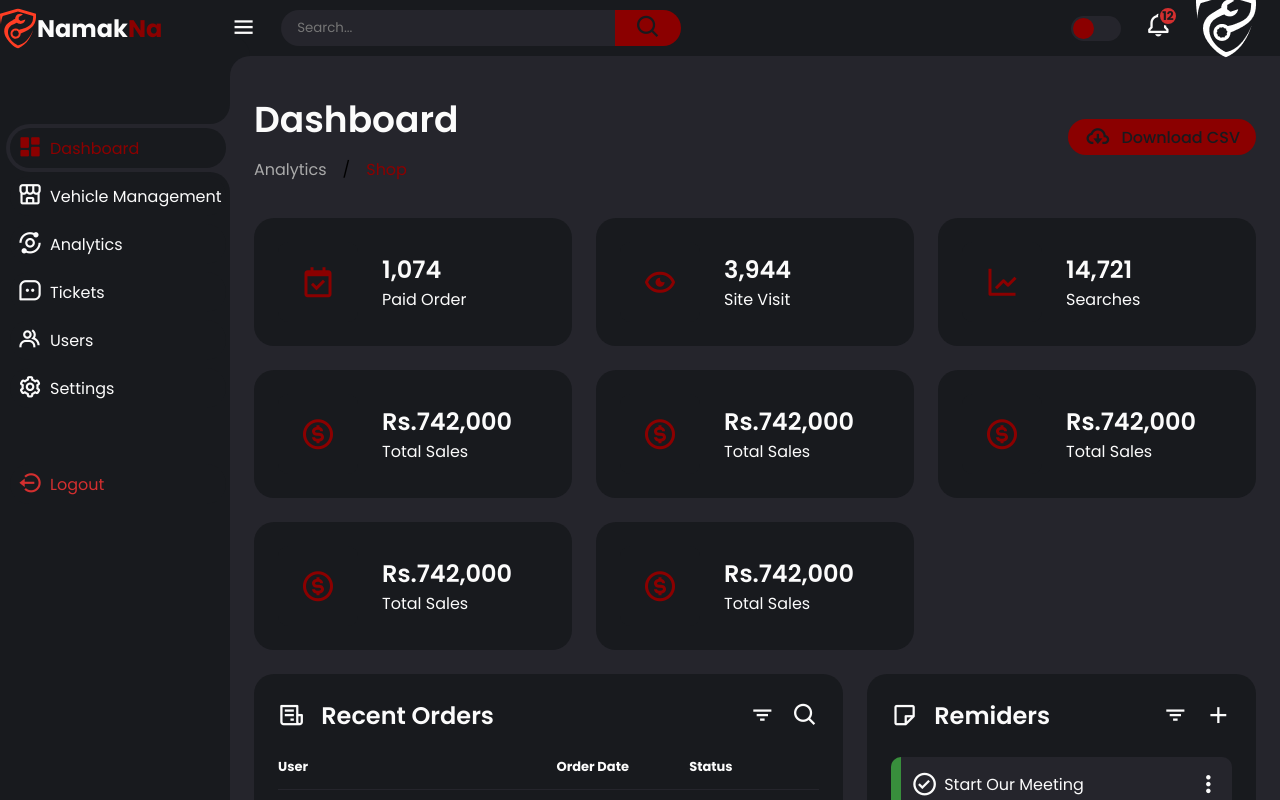
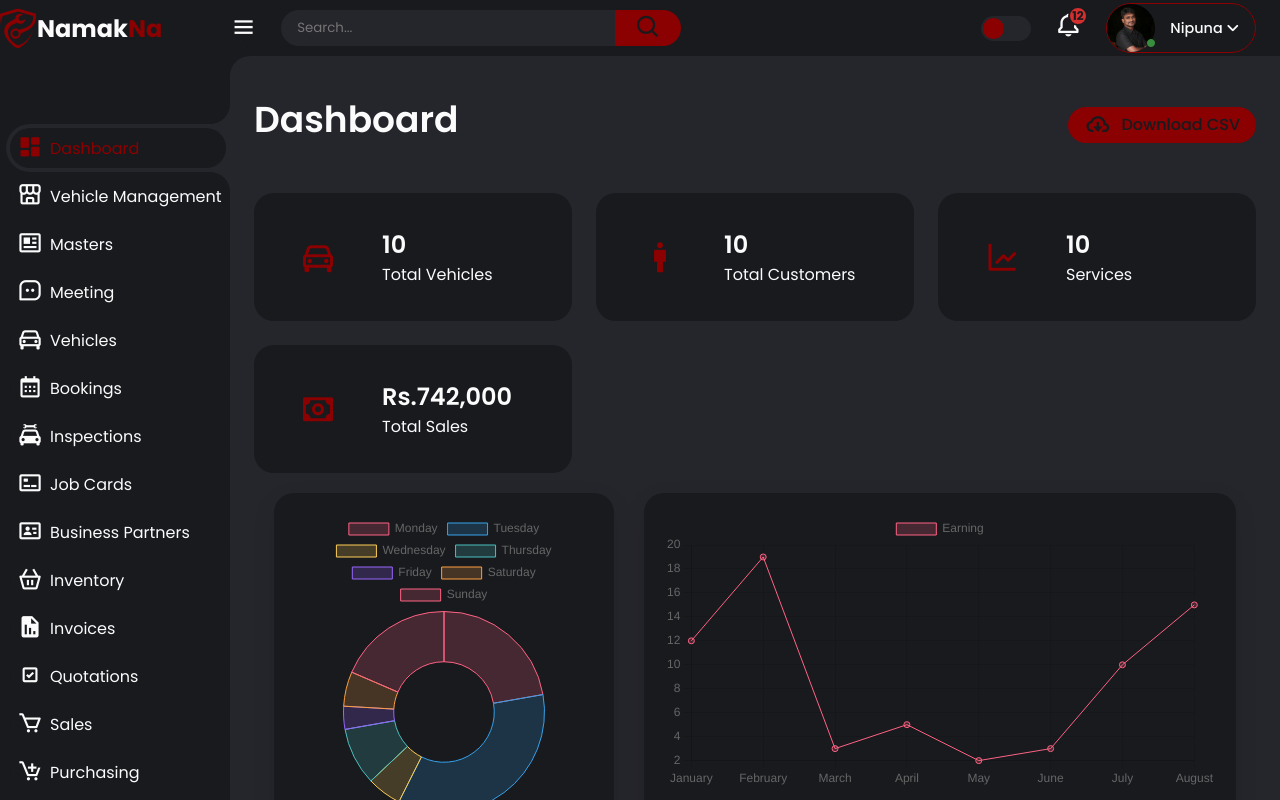
Before and after one commit to Nipuna-Lakruwan/Admin-Dashboard, a plain HTML site: page index.html in a window 1280 px wide. Drawn offline with nearby package versions, Linux system fonts and the light colour scheme.

Commit message:
UPDATE: update index.html

```diff
--- a/index.html
+++ b/index.html
@@ -5,9 +5,12 @@
     <meta charset="UTF-8">
     <meta name="viewport" content="width=device-width, initial-scale=1.0">
     <link rel="icon" href="images/favicon.svg" />
+    <link rel="stylesheet" href="https://cdnjs.cloudflare.com/ajax/libs/font-awesome/6.2.1/css/all.min.css"/>
+    <link rel="stylesheet" href="https://cdnjs.cloudflare.com/ajax/libs/font-awesome/4.7.0/css/font-awesome.min.css">
+    <link rel="stylesheet" href="https://cdn.jsdelivr.net/npm/@tabler/icons-webfont@latest/dist/tabler-icons.min.css" />
     <link href='https://unpkg.com/boxicons@2.1.4/css/boxicons.min.css' rel='stylesheet'>
     <link rel="stylesheet" href="style.css">
-    <title>Admin Dashboard</title>
+    <title>Dashboard</title>
 </head>
 
 <body>
@@ -15,16 +18,39 @@
     <!-- Sidebar -->
     <div class="sidebar">
         <a href="index.html" class="logo">
-            <img src="images/favicon.svg" alt="...">
+          <svg xmlns="http://www.w3.org/2000/svg" width="37" height="41" viewBox="0 0 37 41" fill="none">
+            <g clip-path="url(#clip0_390_1506)">
+              <path d="M35.9763 5.83282L17.9834 0.5L0.00588989 5.83282V6.85297C0.0705966 10.5626 0.48215 14.258 1.23517 17.891C1.05664 16.9014 0.569524 12.9943 2.79345 7.88332L17.9834 3.38192L33.1862 7.88842C32.9592 11.1554 33.3112 15.9884 27.1418 18.9111C21.378 21.6451 18.9271 21.6273 18.9271 21.6273C18.0348 20.8776 16.9137 20.4544 15.7486 20.4273C14.5836 20.4002 13.444 20.771 12.5179 21.4784C11.5918 22.1858 10.9343 23.1876 10.6539 24.3188C10.3735 25.4499 10.4869 26.6429 10.9754 27.7009C11.4639 28.759 12.2984 29.619 13.3412 30.1393C14.384 30.6595 15.573 30.8089 16.7121 30.5628C17.8512 30.3167 18.8725 29.6898 19.6075 28.7855C20.3426 27.8812 20.7476 26.7534 20.7557 25.588C32.2375 20.7142 36.8001 17.0034 35.9763 5.83282ZM18.5598 27.1922L17.5958 27.6767L17.0373 28.6L15.9738 28.4266L14.9791 28.8474L14.214 28.0823L13.1658 27.8272L13 26.7612L12.2961 25.945L12.7883 24.9861L12.6965 23.9124L13.6606 23.4253L14.2191 22.502L15.2826 22.678L16.2772 22.2572L17.0424 23.0223L18.0931 23.2774L18.2563 24.3434L18.9628 25.1595L18.468 26.1185L18.5598 27.1922Z" fill="darkred"/>
+              <path d="M33.2364 21.8364C32.1963 25.1903 30.7034 28.3865 28.7988 31.3365C26.0597 35.4681 22.6116 38.4775 18.5463 40.2628L17.9903 40.5051C17.9903 40.5051 12.3234 38.7836 7.18183 31.3365C2.04029 23.8894 4.13924 17.4344 9.54348 14.0858C15.1058 10.6403 15.1543 10.7295 15.1543 10.7295C15.1605 9.81964 15.409 8.92784 15.8741 8.14578C16.3392 7.36373 17.0041 6.71963 17.8006 6.27971C18.5971 5.83978 19.4964 5.6199 20.406 5.64266C21.3156 5.66541 22.2028 5.92999 22.9763 6.40919L18.8319 8.93406L18.6814 11.5048L20.737 13.0555L25.3456 11.5252C25.2081 12.4246 24.8339 13.2712 24.2613 13.9782C23.6887 14.6852 22.9384 15.2272 22.0872 15.5486C21.2361 15.8699 20.3148 15.9591 19.4178 15.8069C18.5208 15.6547 17.6804 15.2667 16.9829 14.6826C16.9829 14.6826 16.4575 14.6826 12.3922 16.8479C4.5269 21.0687 7.75057 32.5352 17.9826 37.4574C18.1561 37.4217 18.3321 37.3809 18.4927 37.335C24.4529 35.8481 29.268 31.1529 33.2364 21.8364Z" fill="darkred"/>
+            </g>
+            <defs>
+              <clipPath id="clip0_390_1506">
+                <rect width="40" height="40" fill="white" transform="translate(0 0.5)"/>
+              </clipPath>
+            </defs>
+          </svg>
             <div class="logo-name"><span>Namak</span>Na</div>
         </a>
         <ul class="side-menu">
             <li class="active"><a href="dashboard.html"><i class='bx bxs-dashboard'></i>Dashboard</a></li>
             <li><a href="meeting.html"><i class='bx bx-store-alt'></i>Vehicle Management</a></li>
-            <li><a href="#"><i class='bx bx-analyse'></i>Analytics</a></li>
-            <li><a href="#"><i class='bx bx-message-square-dots'></i>Tickets</a></li>
-            <li><a href="#"><i class='bx bx-group'></i>Users</a></li>
-            <li><a href="#"><i class='bx bx-cog'></i>Settings</a></li>
+            <li><a href="masters.html"><i class='bx bx-news' ></i>Masters</a></li>
+            <li><a href="meeting.html"><i class='bx bx-message-square-dots'></i>Meeting</a></li>
+            <li><a href="vehicles.html"><i class='bx bx-car' ></i>Vehicles</a></li>
+            <li><a href="bookings.html"><i class='bx bx-calendar'></i>Bookings</a></li>
+            <li><a href="inspections.html"><i class='bx bxs-car-mechanic'></i>Inspections</a></li>
+            <li><a href="jobCard.html"><i class='bx bx-credit-card-front' ></i>Job Cards</a></li>
+            <li><a href="businessPartner.html"><i class='bx bx-id-card' ></i>Business Partners</a></li>
+            <li><a href="inventory.html"><i class='bx bx-basket' ></i>Inventory</a></li>
+            <li><a href="invoices.html"><i class='bx bxs-report' ></i>Invoices</a></li>
+            <li><a href="quotation.html"><i class='bx bx-checkbox-checked' ></i>Quotations</a></li>
+            <li><a href="sales.html"><i class='bx bx-cart' ></i>Sales</a></li>
+            <li><a href="purchasing.html"><i class='bx bx-cart-add' ></i>Purchasing</a></li>
+            <li><a href="cashBank.html"><i class='bx bxs-bank' ></i>Cash/Bank</a></li>
+            <li><a href="financial.html"><i class='bx bx-briefcase' ></i>Financial</a></li>
+            <li><a href="humanResource.html"><i class='bx bx-body' ></i>Human Resource</a></li>
+            <li><a href="reports.html"><i class='bx bx-circle' ></i>Reports</a></li>
+            <li><a href="administrtion.html"><i class='bx bx-cog'></i>Administration</a></li>
         </ul>
         <ul class="side-menu">
             <li>
@@ -54,9 +80,65 @@
                   <i class='bx bx-bell'></i>
                   <span class="count">12</span>
               </a>
-            <a href="#" class="profile">
-                <img src="images/logo.png">
+              <!--<a href="#" class="profile">
+                  <img src="images/profile.JPG">
+              </a> -->
+              <div class="profile-dropdown">
+                <div onclick="toggle()" class="profile-dropdown-btn">
+                  <div class="profile-img">
+                    <i class="fa-solid fa-circle"></i>
+                  </div>
+
+                  <span>Nipuna
+                    <i class="fa-solid fa-angle-down"></i>
+                  </span>
+                </div>
+
+                <ul class="profile-dropdown-list">
+                  <li class="profile-dropdown-list-item">
+                    <a href="profile.html">
+                      <i class="fa-regular fa-user"></i>
+                      Edit Profile
                     </a>
+                  </li>
+
+                  <li class="profile-dropdown-list-item">
+                    <a href="#">
+                      <i class="fa-regular fa-envelope"></i>
+                      Inbox
+                    </a>
+                  </li>
+
+                  <li class="profile-dropdown-list-item">
+                    <a href="#">
+                      <i class="fa-solid fa-chart-line"></i>
+                      Analytics
+                    </a>
+                  </li>
+
+                  <li class="profile-dropdown-list-item">
+                    <a href="#">
+                      <i class="fa-solid fa-sliders"></i>
+                      Settings
+                    </a>
+                  </li>
+
+                  <li class="profile-dropdown-list-item">
+                    <a href="#">
+                      <i class="fa-regular fa-circle-question"></i>
+                      Help & Support
+                    </a>
+                  </li>
+                  <hr />
+
+                  <li class="profile-dropdown-list-item">
+                    <a href="#">
+                      <i class="fa-solid fa-arrow-right-from-bracket"></i>
+                      Log out
+                    </a>
+                  </li>
+                </ul>
+              </div>
           </nav>
 
           <!-- End of Navbar -->
@@ -65,13 +147,6 @@
             <div class="header">
                 <div class="left">
                     <h1>Dashboard</h1>
-                    <ul class="breadcrumb">
-                        <li><a href="#">
-                                Analytics
-                            </a></li>
-                        /
-                        <li><a href="#" class="active">Shop</a></li>
-                    </ul>
                 </div>
                 <a href="#" class="report">
                     <i class='bx bx-cloud-download'></i>
@@ -80,65 +155,35 @@
             </div>
 
             <!-- Insights -->
+            <!-- Summary of the dashboard -->
+
             <ul class="insights">
               <li>
-                    <i class='bx bx-calendar-check'></i>
+                <i class='bx bx-car'></i>
                   <span class="info">
                       <h3>
-                            1,074
+                          10
                       </h3>
-                        <p>Paid Order</p>
+                      <p>Total Vehicles</p>
                   </span>
               </li>
-                <li><i class='bx bx-show-alt'></i>
+              <li><i class='bx bx-male'></i>
                   <span class="info">
                       <h3>
-                            3,944
+                          10
                       </h3>
-                        <p>Site Visit</p>
+                      <p>Total Customers</p>
                   </span>
               </li>
               <li><i class='bx bx-line-chart'></i>
                   <span class="info">
                       <h3>
-                            14,721
+                          10
                       </h3>
-                        <p>Searches</p>
+                      <p>Services</p>
                   </span>
               </li>
-                <li><i class='bx bx-dollar-circle'></i>
-                    <span class="info">
-                        <h3>
-                            Rs.742,000
-                        </h3>
-                        <p>Total Sales</p>
-                    </span>
-                </li>
-                <li><i class='bx bx-dollar-circle'></i>
-                    <span class="info">
-                        <h3>
-                            Rs.742,000
-                        </h3>
-                        <p>Total Sales</p>
-                    </span>
-                </li>
-                <li><i class='bx bx-dollar-circle'></i>
-                    <span class="info">
-                        <h3>
-                            Rs.742,000
-                        </h3>
-                        <p>Total Sales</p>
-                    </span>
-                </li>
-                <li><i class='bx bx-dollar-circle'></i>
-                    <span class="info">
-                        <h3>
-                            Rs.742,000
-                        </h3>
-                        <p>Total Sales</p>
-                    </span>
-                </li>
-                <li><i class='bx bx-dollar-circle'></i>
+              <li><i class='bx bx-money' ></i>
                   <span class="info">
                       <h3>
                           Rs.742,000
@@ -149,93 +194,122 @@
           </ul>
           <!-- End of Insights -->
 
+          <!-- Charts -->
+           <div class="graphBox">
+              <div class="box">
+                <canvas id="myChart"></canvas>
+              </div>
+              <div class="box">
+                <canvas id="earning"></canvas>
+              </div>
+           </div>
+
+          <!-- Orders -->
           <div class="bottom-data">
             <div class="orders">
                 <div class="header">
                     <i class='bx bx-receipt'></i>
-                        <h3>Recent Orders</h3>
+                    <h3>Orders</h3>
+                    <a href="#" class="report">
+                      <i class='bx bx-plus-circle' ></i>
+                      <span>Place New Order</span>
+                  </a>
                     <i class='bx bx-filter'></i>
                     <i class='bx bx-search'></i>
                 </div>
                 <table>
                     <thead>
                         <tr>
+                            <th>Customer ID</th>
                             <th>User</th>
                             <th>Order Date</th>
                             <th>Status</th>
+                            <th>Price</th>
                         </tr>
                     </thead>
                     <tbody>
                         <tr>
+                            <td>#001</td>
                             <td>
                                 <img src="images/profile.JPG">
                                 <p>Nipuna Lakruwan</p>
                             </td>
                             <td>14-08-2024</td>
                             <td><span class="status completed">Completed</span></td>
+                            <td>Rs.5000</td>
                         </tr>
                         <tr>
+                            <td>#002</td>
                             <td>
                                 <img src="images/profile.JPG">
                                 <p>Nipuna Lakruwan</p>
                             </td>
                             <td>14-08-2024</td>
                             <td><span class="status pending">Pending</span></td>
+                            <td>Rs.5000</td>
                         </tr>
                         <tr>
+                            <td>#003</td>
                             <td>
                                 <img src="images/profile.JPG">
-                                    <p>John Doe</p>
+                                <p>Nipuna Lakruwan</p>
                             </td>
                             <td>14-08-2024</td>
                             <td><span class="status process">Processing</span></td>
+                            <td>Rs.5000</td>
+                        </tr>
+                        <tr>
+                          <td>#004</td>
+                          <td>
+                              <img src="images/profile.JPG">
+                              <p>Pasindu Deshan</p>
+                          </td>
+                          <td>14-08-2024</td>
+                          <td><span class="status process">Processing</span></td>
+                          <td>Rs.5000</td>
+                      </tr>
+                      <tr>
+                        <td>#005</td>
+                        <td>
+                            <img src="images/profile.JPG">
+                            <p>Pasindu Deshan</p>
+                        </td>
+                        <td>14-08-2024</td>
+                        <td><span class="status completed">Completed</span></td>
+                        <td>Rs.5000</td>
+                    </tr>
+                    <tr>
+                      <td>#006</td>
+                      <td>
+                          <img src="images/profile.JPG">
+                          <p>Malaka Perera</p>
+                      </td>
+                      <td>14-08-2024</td>
+                      <td><span class="status pending">Pending</span></td>
+                      <td>Rs.5000</td>
+                  </tr>
+                  <tr>
+                    <td>#007</td>
+                    <td>
+                        <img src="images/profile.JPG">
+                        <p>Malaka Perera</p>
+                    </td>
+                    <td>14-08-2024</td>
+                    <td><span class="status pending">Pending</span></td>
+                    <td>Rs.5000</td>
                 </tr>
                     </tbody>
                 </table>
             </div>
 
-                <!-- Reminders -->
-                <div class="reminders">
-                    <div class="header">
-                        <i class='bx bx-note'></i>
-                        <h3>Remiders</h3>
-                        <i class='bx bx-filter'></i>
-                        <i class='bx bx-plus'></i>
-                    </div>
-                    <ul class="task-list">
-                        <li class="completed">
-                            <div class="task-title">
-                                <i class='bx bx-check-circle'></i>
-                                <p>Start Our Meeting</p>
-                            </div>
-                            <i class='bx bx-dots-vertical-rounded'></i>
-                        </li>
-                        <li class="completed">
-                            <div class="task-title">
-                                <i class='bx bx-check-circle'></i>
-                                <p>Analyse Our Site</p>
-                            </div>
-                            <i class='bx bx-dots-vertical-rounded'></i>
-                        </li>
-                        <li class="not-completed">
-                            <div class="task-title">
-                                <i class='bx bx-x-circle'></i>
-                                <p>Play Footbal</p>
-                            </div>
-                            <i class='bx bx-dots-vertical-rounded'></i>
-                        </li>
-                    </ul>
-                </div>
 
-                <!-- End of Reminders-->
 
-            </div>
 
-        </main>
 
-    </div>
 
+            <script src="https://cdn.jsdelivr.net/npm/chart.js@4.4.4/dist/chart.umd.min.js"></script>
           <script src="index.js"></script>
+          <script src="chart.js"></script>
         </body>
 
         </html>
```
Lines whose indentation alone changed are shown as unchanged.
